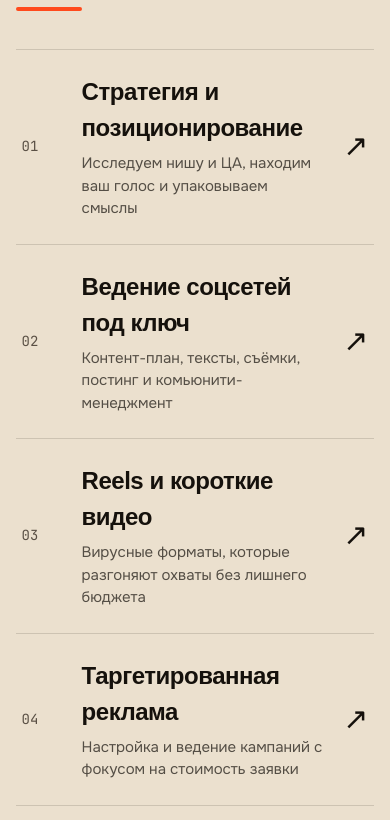
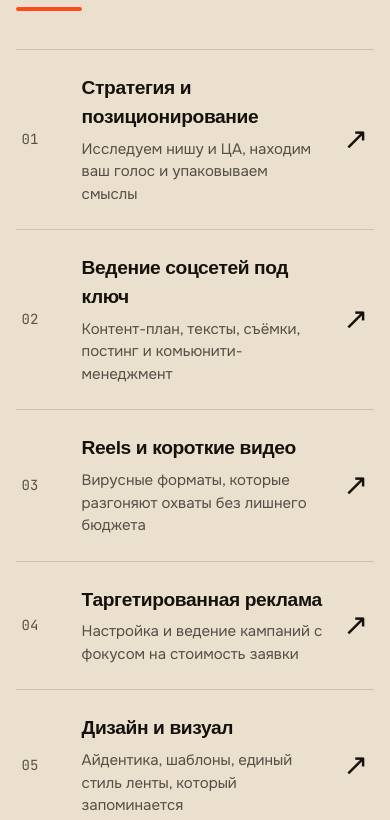
Before and after one commit to arseniysid98-hash/nastyushka, a plain HTML site: page index.html in a window 390 px wide. Shown: the part 1408-2228 px from the top of the page. Drawn offline with Linux system fonts and the light colour scheme; a web font is replaced by a local one.

Commit message:
Add files via upload

```diff
--- a/index.html
+++ b/index.html
@@ -136,13 +136,13 @@ header.scrolled .nav{padding:14px 0}
 .serv-row{display:grid;grid-template-columns:64px 1fr auto;align-items:center;gap:24px;padding:30px 14px;
   border-bottom:1px solid var(--line);cursor:pointer;position:relative;transition:padding .4s ease,color .4s ease;overflow:hidden}
 .serv-row .fill{position:absolute;inset:0;background:var(--ink);transform:translateY(101%);transition:transform .5s cubic-bezier(.7,0,.2,1);z-index:0}
-.serv-row>*{position:relative;z-index:1}
+.serv-row>*{position:relative;z-index:1;min-width:0}
 .serv-row:hover{padding-left:34px;color:var(--cream)}
 .serv-row:hover .fill{transform:translateY(0)}
 .serv-row:hover .s-idx{color:var(--coral)}
 .serv-row:hover .s-arr{color:var(--coral);transform:rotate(-45deg) translateX(4px)}
 .s-idx{font-family:var(--mono);font-size:14px;color:var(--ink-soft)}
-.s-title{font-family:var(--serif);font-weight:600;font-size:clamp(1.5rem,3.4vw,2.6rem);letter-spacing:-.02em}
+.s-title{font-family:var(--serif);font-weight:600;font-size:clamp(1.5rem,3.4vw,2.6rem);letter-spacing:-.02em;overflow-wrap:break-word}
 .s-desc{font-size:15px;color:inherit;opacity:.7;margin-top:6px;font-family:var(--sans);font-weight:400}
 .s-arr{font-size:30px;transition:transform .4s ease,color .4s ease}
 
@@ -249,6 +249,7 @@ footer{background:var(--ink);color:var(--cream);padding:80px 0 40px}
   .step{grid-template-columns:60px 1fr;gap:18px}
   .step p{grid-column:1/-1}
   .serv-row{grid-template-columns:44px 1fr auto;gap:16px;padding:24px 6px}
+  .serv-row .s-title{font-size:clamp(1.2rem,4.4vw,1.7rem)}
   .serv-row:hover{padding-left:14px}
   .form{grid-template-columns:1fr}
   .badge{display:none}
```
